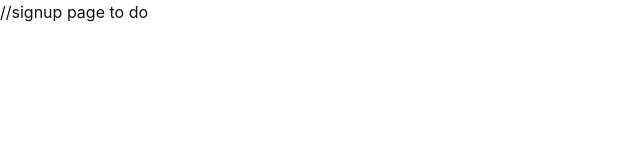
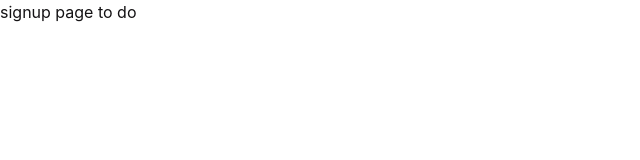
Before and after one commit to vikrant699/sinvictus, a React (Create React App) app: page /#/signup in a window 1280 px wide. Shown: the top 160 px of the page, without its empty margins (0-640 px from the left). Built offline with nearby package versions, Linux system fonts and the light colour scheme.

Commit message:
Hatin' on netlify rn

```diff
--- a/src/signupPage.js
+++ b/src/signupPage.js
@@ -5,7 +5,7 @@ import theme from './theme.js';
 function SignupPage() {
   return (
     <ChakraProvider theme={theme}>
-      <h1>//signup page to do</h1>
+      <h1>signup page to do</h1>
     </ChakraProvider>
   );
 }
```
